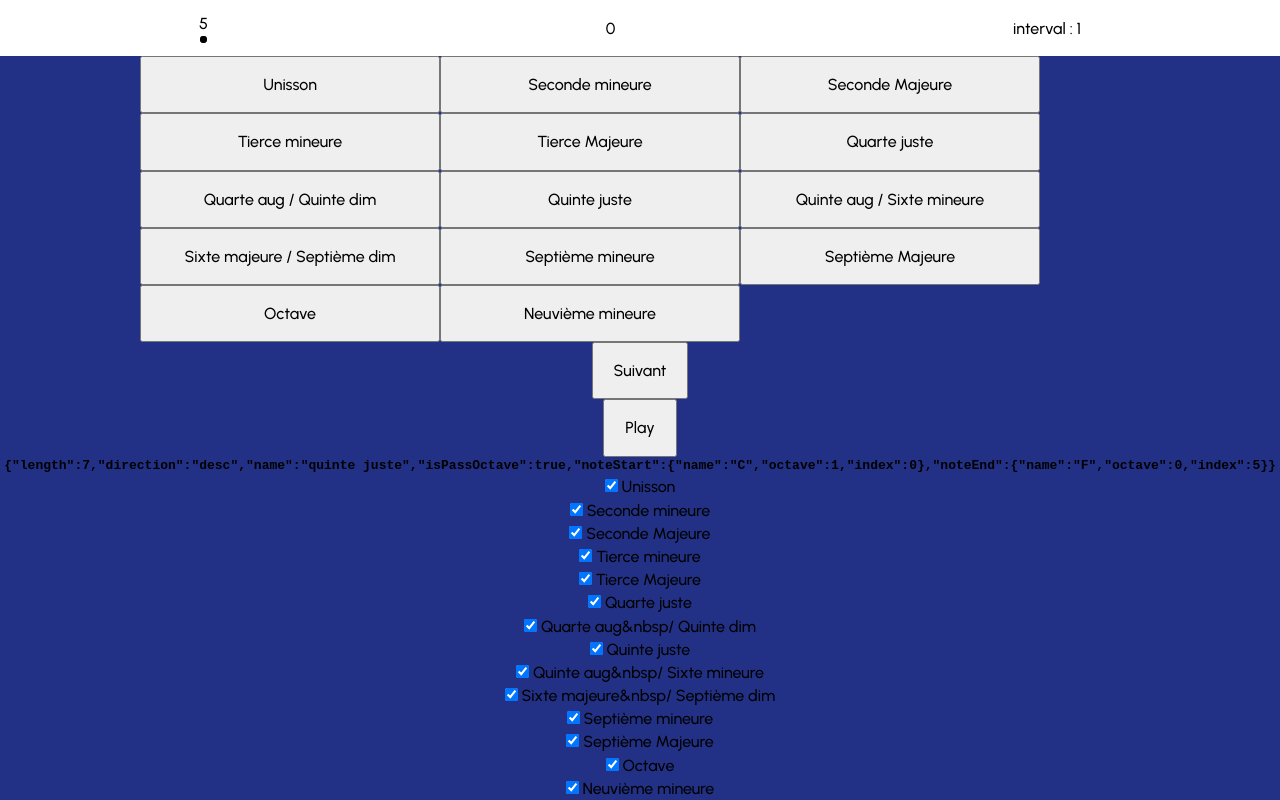
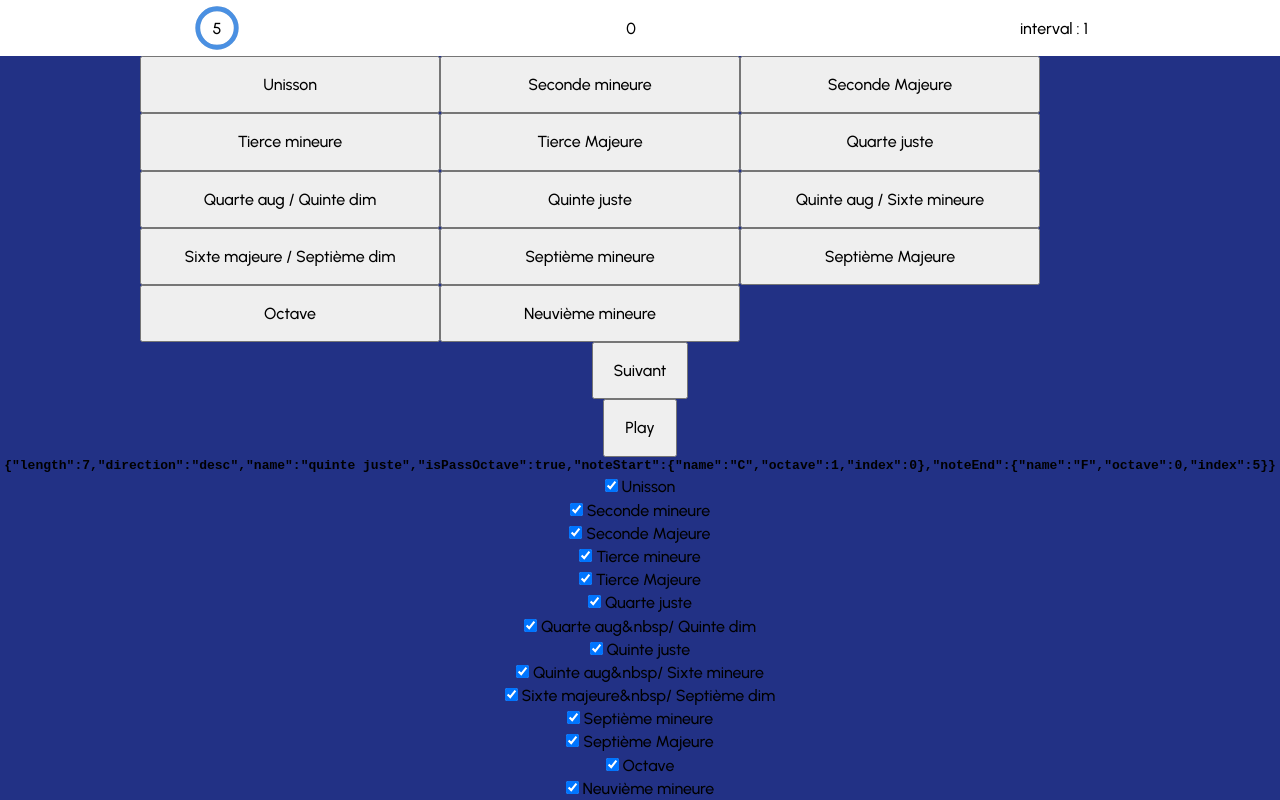
Before and after one commit to Guillaume-Rbt/gymnastique-intervallique, a React (Vite) app: page / in a window 1280 px wide. Both pictures are taken after a click on the button "Start". Built offline with nearby package versions, Linux system fonts and the light colour scheme; a web font is replaced by a local one.

Commit message:
css timer component

```diff
--- a/src/app.scss
+++ b/src/app.scss
@@ -3,30 +3,31 @@
 @import url(./styles/responseButton.scss);
 @import url(./styles/buttons.scss);
 @import url(./styles/popup.scss);
+@import url(./styles/timer.scss);
 
 
 body {
-    font-family: "Urbanist";
-    font-weight: 600;
+    font-family     : "Urbanist";
+    font-weight     : 600;
     background-color: rgb(34, 49, 133);
-    height: 100vh;
+    height          : 100vh;
 
 }
 
 .game-interval {
-    width: 100%;
-    height: 100%;
-    display: flex;
-    flex-direction: column;
-    align-items: center;
+    width          : 100%;
+    height         : 100%;
+    display        : flex;
+    flex-direction : column;
+    align-items    : center;
     justify-content: start;
 }
 
 .game-interval__header {
-    width: 100%;
-    height: 100px;
-    display: flex;
-    justify-content: space-around;
-    align-items: center;
+    width           : 100%;
+    height          : 100px;
+    display         : flex;
+    justify-content : space-around;
+    align-items     : center;
     background-color: #fff;
 }
--- a/src/components/popup.jsx
+++ b/src/components/popup.jsx
@@ -1,10 +1,12 @@
-import { motion } from "motion/react"
-import { forwardRef } from "react"
+import { motion } from "motion/react";
+import { forwardRef } from "react";
 
 const popup = forwardRef(({ children, className = [] }, ref) => {
-    return <div ref={ref} className={`${"popup"}${className.join(' ')}`}>
-        {children}
+  return (
+    <div ref={ref} className={`${"popup"}${className.join(" ")}`}>
+      {children}
     </div>
-})
+  );
+});
 
-export const MotionPopup = motion(popup)
+export const MotionPopup = motion.create(popup);
--- a/src/components/responseTimer.jsx
+++ b/src/components/responseTimer.jsx
@@ -1,4 +1,4 @@
-import { useEffect, useState, useReducer } from "react";
+import { useEffect, useState, useReducer, useRef } from "react";
 import { clamp } from "../utils/utils";
 
 export default function ResponseTimer({
@@ -10,16 +10,18 @@ export default function ResponseTimer({
   let timer = null;
   const [time, setTime] = useState(0);
   const [points, setPoints] = useState(startPoints);
+  const circleRef = useRef();
 
   useEffect(() => {
     setTime(0);
     setPoints(startPoints);
     onUpdate(startPoints);
+    circleRef.current.style.setProperty("--transition", "0px");
   }, [resetToken]);
 
   useEffect(() => {
     timer = window.setInterval(() => {
-      setTime((time) => (!isPaused ? time + 1 : time));
+      setTime((time) => (!isPaused ? (time < 11 ? time + 1 : time) : time));
     }, 1000);
     return () => {
       window.clearInterval(timer);
@@ -30,6 +32,13 @@ export default function ResponseTimer({
     setPoints(() => {
       return clamp(1, startPoints - 2 * Math.trunc(time / 5), startPoints);
     });
+    if (time > 1) {
+      circleRef.current.style.setProperty("--transition", "999ms");
+    }
+    circleRef.current.style.setProperty(
+      "--progress",
+      `${1 - (1 / 10) * (time - 1)}px`,
+    );
     onUpdate(points);
   }, [time]);
 
@@ -43,6 +52,7 @@ export default function ResponseTimer({
       >
         <circle cx="26" cy="26" r="20" pathLength="1" className="bg"></circle>
         <circle
+          ref={circleRef}
           cx="26"
           cy="26"
           r="20"
--- /dev/null
+++ b/src/styles/timer.scss
@@ -0,0 +1,35 @@
+.response-timer {
+    width          : 50px;
+    height         : 50px;
+    display        : flex;
+    align-items    : center;
+    justify-content: center;
+    position       : relative;
+}
+
+.response-timer svg {
+    position: absolute;
+    width   : 100%;
+    height  : 100%;
+    fill    : none;
+}
+
+.response-timer .progress {
+    --progress      : 1px;
+    --transition    : 999ms;
+    stroke          : #4a90e2;
+    stroke-width    : 5px;
+    stroke-linecap  : round;
+    fill            : none;
+    stroke-dasharray: var(--progress), 1px;
+    transform       : rotateZ(-90deg);
+    transform-origin: 50% 50%;
+    transition      : all var(--transition) linear;
+}
+
+.bg {
+    stroke      : rgb(68, 68, 68);
+    opacity     : .2;
+    stroke-width: 5px;
+    fill        : none;
+}
```
